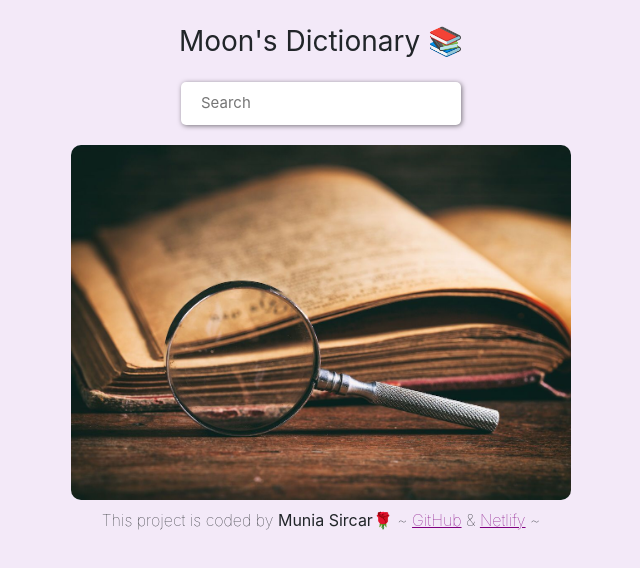
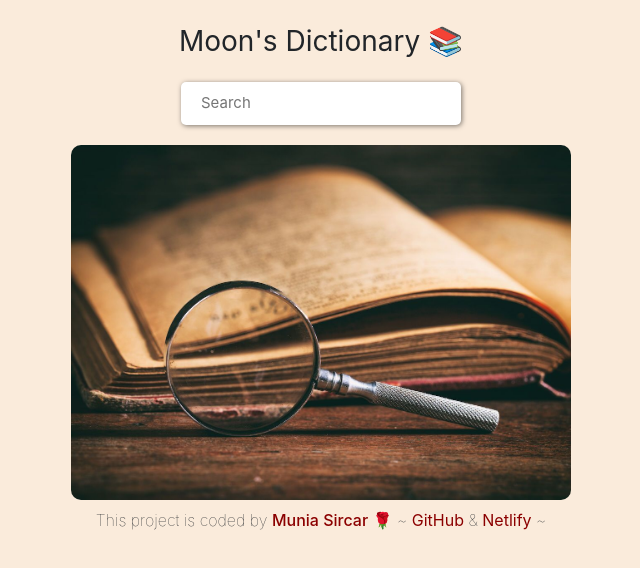
Before and after one commit to Munia-Sircar/dictionary-app, a React (Create React App) app: page / in a window 1280 px wide. Shown: the top 568 px of the page, without its empty margins (319-959 px from the left). Built offline with nearby package versions, Linux system fonts and the light colour scheme.

Commit message:
finishing touches and styling

```diff
--- a/src/App.css
+++ b/src/App.css
@@ -21,5 +21,11 @@ footer {
 }
 
 a {
-  color: purple;
+  color: darkred;
+  text-decoration: none;
+  font-weight: 400;
 }
+
+.profile-link {
+  font-weight: 500;
+}
--- a/src/App.js
+++ b/src/App.js
@@ -8,10 +8,18 @@ export default function App() {
         <header className="App-header">Moon's Dictionary 📚</header>
         <Dictionary />
         <footer>
-          This project is coded by <strong>Munia Sircar</strong>🌹 ~{" "}
+          This project is coded by{" "}
+          <a
+            href="https://github.com/Munia-Sircar"
+            className="profile-link"
+            target="_blank"
+            rel="noreferrer">
+            Munia Sircar
+          </a>{" "}
+          🌹 ~{" "}
           <a
             href="https://github.com/Munia-Sircar/dictionary-app"
-            className="netlify-link"
+            className="github-link"
             target="_blank"
             rel="noreferrer">
             GitHub
--- a/src/index.css
+++ b/src/index.css
@@ -5,7 +5,7 @@ body {
     sans-serif;
   -webkit-font-smoothing: antialiased;
   -moz-osx-font-smoothing: grayscale;
-  background-color: rgb(243, 233, 248);
+  background-color: rgb(250, 235, 219);
 }
 
 code {
```
